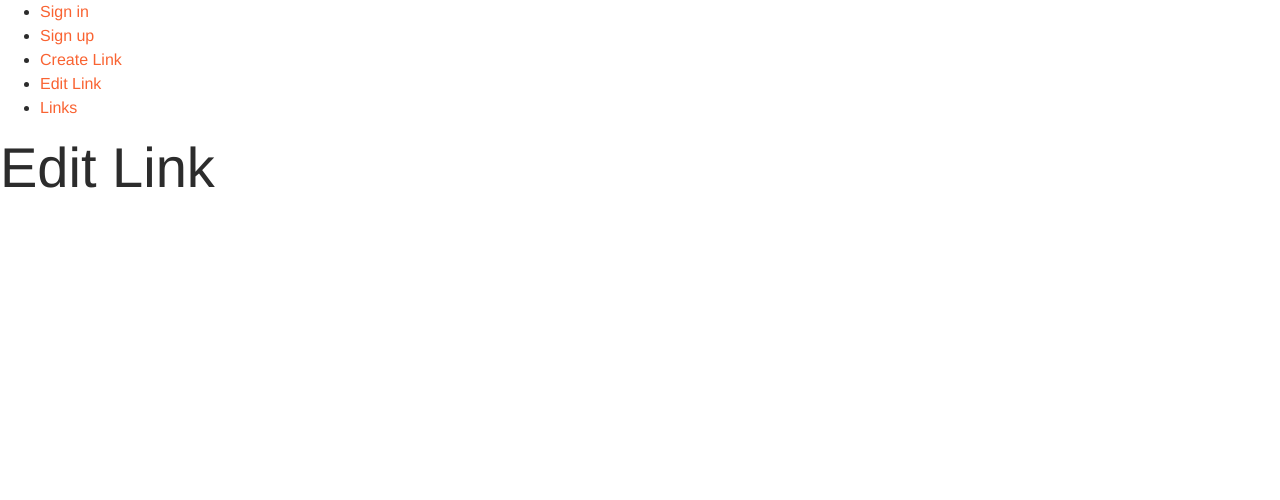
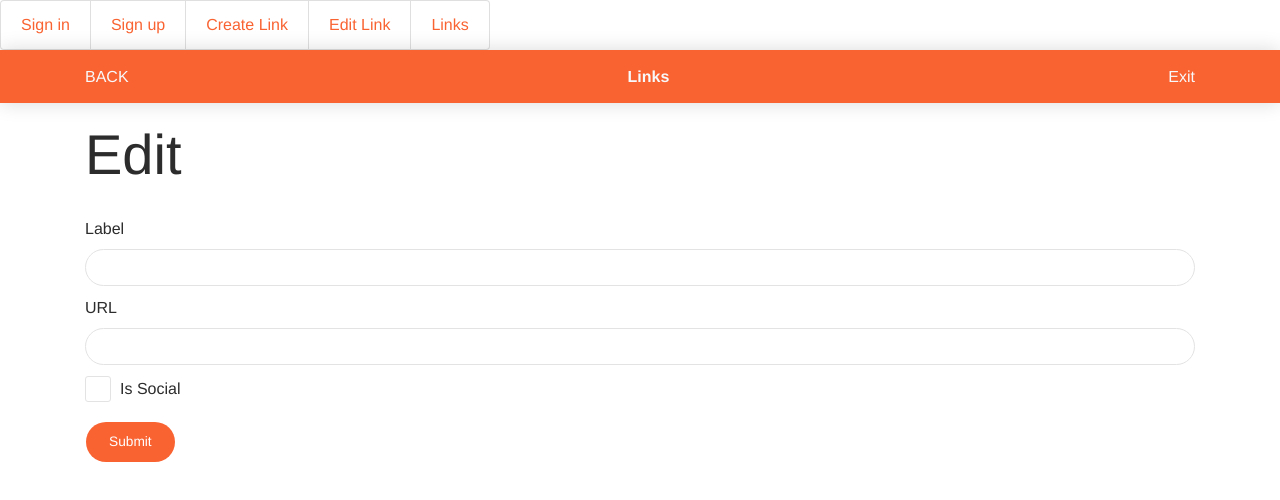
Before and after one commit to thiagocdn/MaratonaJS-Javascript-NodeJS-ReactJS, a React (Create React App) app in the folder frontend/: page /manage/links/edit in a window 1280 px wide. Shown: the top 500 px of the page. Built offline with nearby package versions, Linux system fonts and the light colour scheme.

Commit message:
Criado Layout paginas logado

```diff
--- a/frontend/src/App.js
+++ b/frontend/src/App.js
@@ -1,22 +1,24 @@
 import React from 'react';
 import { BrowserRouter, Switch, Route, Link } from 'react-router-dom';
+import Home from './screens/Home';
 import SignIn from './screens/SignIn';
 import SignUp from './screens/SignUp';
 import Links from './screens/Manage/Links';
 import Create from './screens/Manage/Links/Create';
+import Edit from './screens/Manage/Links/Edit';
 
 const App = () => {
   return (
     <BrowserRouter>
       <div>
         <nav>
-          <ul>
-            <li><Link to='/sign-in'>Sign in</Link></li>
-            <li><Link to='/sign-up'>Sign up</Link></li>
+          <ul className="list-group list-group-horizontal">
+            <li className="list-group-item"><Link to='/sign-in'>Sign in</Link></li>
+            <li className="list-group-item"><Link to='/sign-up'>Sign up</Link></li>
 
-            <li><Link to='/manage/links/create'>Create Link</Link></li>
-            <li><Link to='/manage/links/edit'>Edit Link</Link></li>
-            <li><Link to='/manage/links'>Links</Link></li>
+            <li className="list-group-item"><Link to='/manage/links/create'>Create Link</Link></li>
+            <li className="list-group-item"><Link to='/manage/links/edit'>Edit Link</Link></li>
+            <li className="list-group-item"><Link to='/manage/links'>Links</Link></li>
           </ul>
         </nav>
         <Switch>
@@ -24,9 +26,9 @@
           <Route path='/sign-up'><SignUp /></Route>
 
           <Route path='/manage/links/create'><Create /></Route>
-          <Route path='/manage/links/edit'><h1>Edit Link</h1></Route>
+          <Route path='/manage/links/edit'><Edit /></Route>
           <Route path='/manage/links'><Links /></Route>
-          <Route path='/'><h1>Home</h1></Route>
+          <Route path='/'><Home /></Route>
         </Switch>
       </div>
     </BrowserRouter>
--- /dev/null
+++ b/frontend/src/screens/Home/index.js
@@ -0,0 +1,10 @@
+import React from 'react';
+import { Redirect } from 'react-router-dom';
+
+const Home = () => {
+
+  return <Redirect to="/sign-in"/>
+
+}
+
+export default Home;
--- /dev/null
+++ b/frontend/src/screens/Manage/Links/Edit/index.js
@@ -0,0 +1,35 @@
+import React from 'react';
+
+import Layout from '../../../Layout/Manage';
+
+const Edit = () => {
+  return(
+    <Layout>
+      <h1>Edit</h1>
+      <div>
+        <form>
+          <div className="form-group">
+            <label>Label</label>
+            <input type="text" className="form-control"/>
+          </div>
+          <div className="form-group">
+            <label>URL</label>
+            <input type="password" className="form-control"/>
+          </div>
+          <div className="form-group form-check">
+            <label className="form-check-label">
+              <input type="checkbox" name="isSocial"/>
+              <span className="form-check-sign"></span>
+              Is Social
+            </label>
+          </div>
+          <div>
+            <button className="btn btn-primary btn-round">Submit</button>
+          </div>
+        </form>
+      </div>
+    </Layout>
+  )
+};
+
+export default Edit;
```
